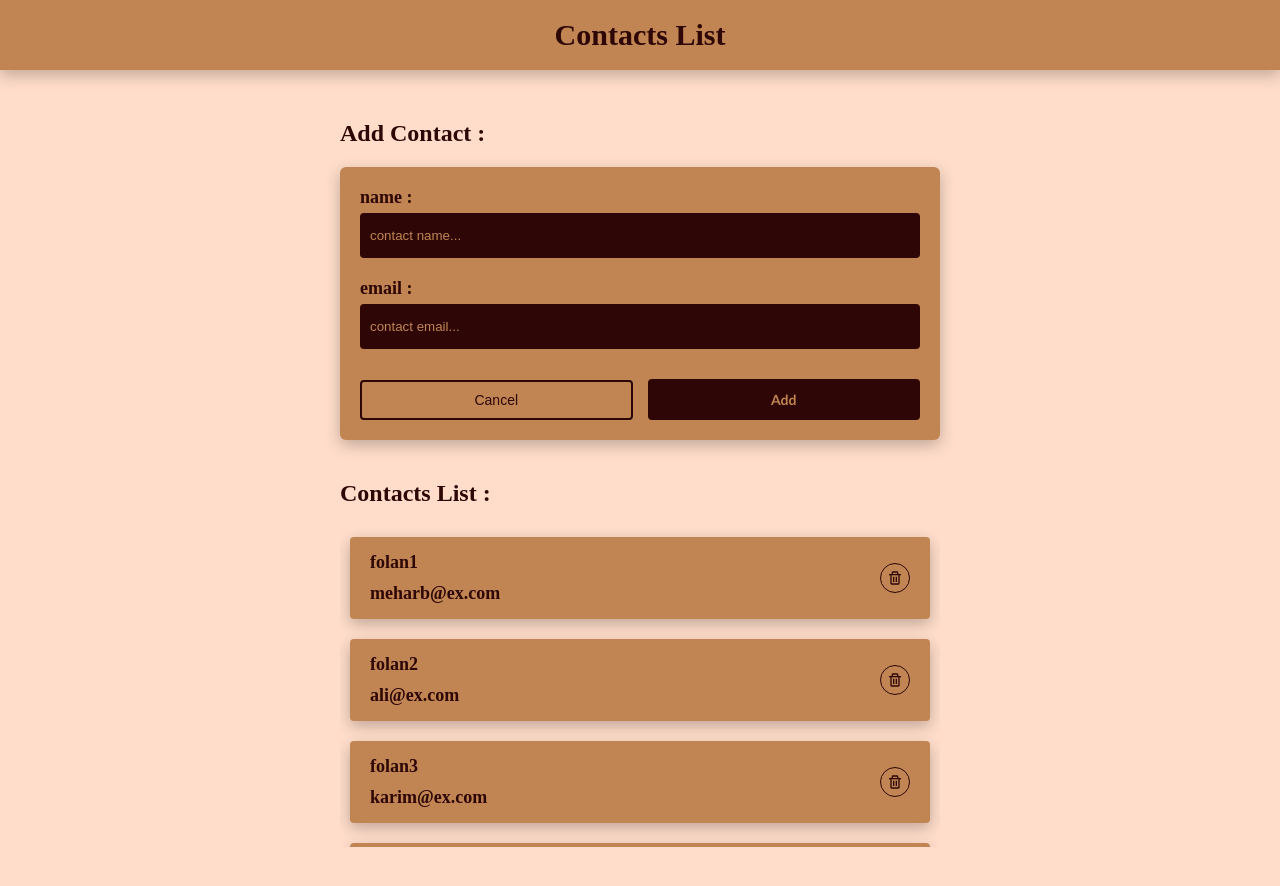
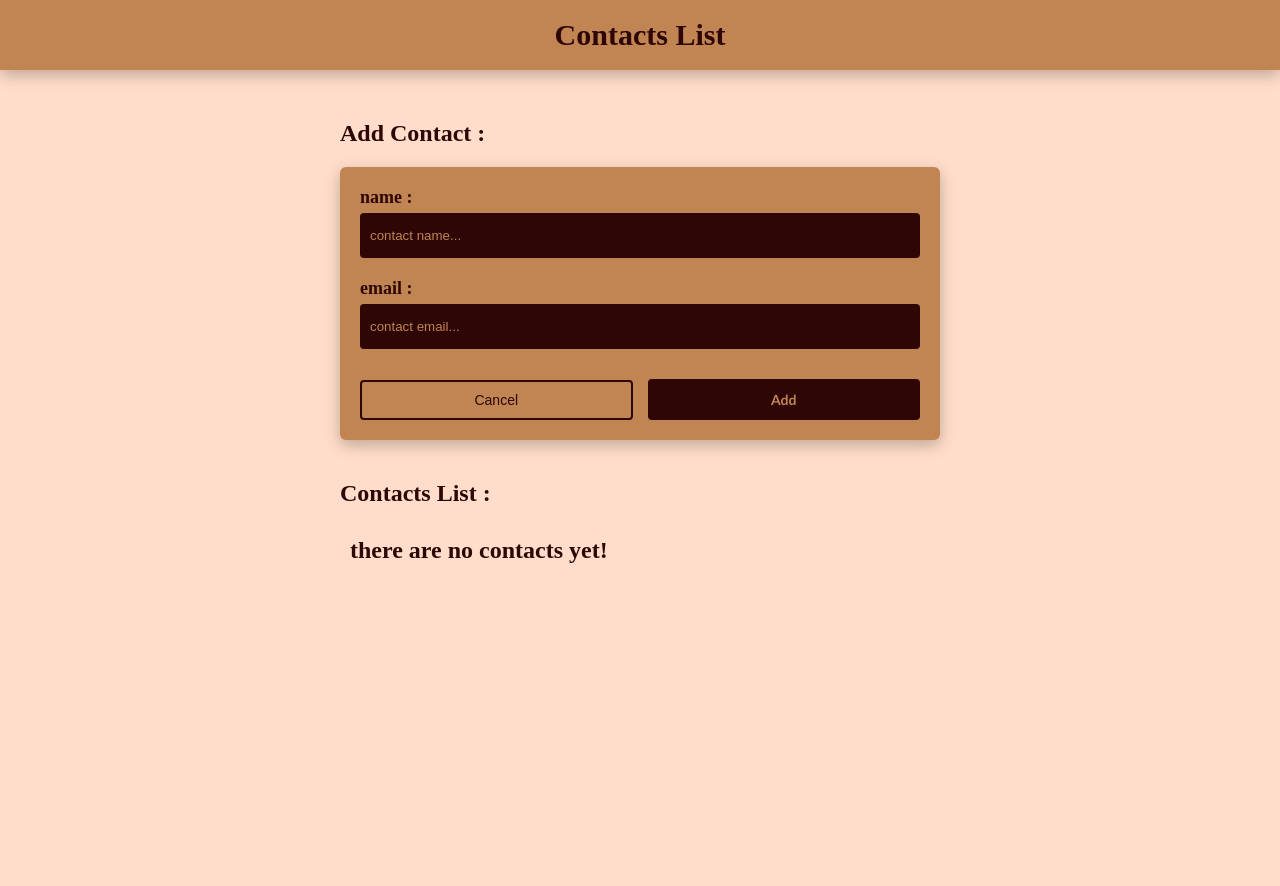
Before and after one commit to mehrabFronto/Contacts-List-App-Project, a React (Create React App) app: page / in a window 1280 px wide. Built offline with nearby package versions, Linux system fonts and the light colour scheme.

Commit message:
add and remove feature added

```diff
--- a/src/App.css
+++ b/src/App.css
@@ -239,7 +239,6 @@
     width: 100%;
     background-color: var(--secondary-color);
     color: var(--primary-color);
-    padding:15px 20px;
     border-radius: 4px;
     box-shadow: 0px 5px 15px var(--box-shadow-color);
 }
@@ -251,6 +250,8 @@
 }
 
 .item__detail{
+    padding:15px 20px;
+    width: 100%;
     display: flex;
     flex-direction: column;
     align-items: start;
--- a/src/App.js
+++ b/src/App.js
@@ -1,9 +1,12 @@
 import "./App.css";
 import ContactsApp from "./components/ContactsApp/ContactsApp";
+import { ToastContainer } from "react-toastify";
+import "react-toastify/dist/ReactToastify.css";
 
 const App = () => {
    return (
       <div className="app">
+         <ToastContainer style={{ fontSize: "1.6rem" }} />
          <ContactsApp />
       </div>
    );
--- a/src/components/Contact/Contact.js
+++ b/src/components/Contact/Contact.js
@@ -1,21 +1,25 @@
 import { BiTrash } from "react-icons/bi";
 
-const Contact = ({ contact, onSelect }) => {
+const Contact = ({ contact, onSelect, onRemove }) => {
    return (
-      <div
-         className="item__container"
-         onClick={() => onSelect(contact.id)}>
+      <div className="item__container">
          <div
             className="item"
             style={{ cursor: "pointer" }}>
             {/* contact detail */}
-            <div className="item__detail">
+            <div
+               className="item__detail"
+               onClick={() => onSelect(contact.id)}>
                <h3>{contact.name}</h3>
                <h3>{contact.email}</h3>
             </div>
             {/* buttons */}
-            <div className="buttons__container">
-               <button className="btn btn--item btn--delete">
+            <div
+               className="buttons__container"
+               style={{ padding: "0px 20px" }}>
+               <button
+                  className="btn btn--item btn--delete"
+                  onClick={() => onRemove(contact.id)}>
                   <BiTrash />
                </button>
             </div>
--- a/src/components/ContactForm/ContactForm.js
+++ b/src/components/ContactForm/ContactForm.js
@@ -1,11 +1,14 @@
 import { useState } from "react";
 
-const ContactForm = () => {
+const ContactForm = ({ onAddContact }) => {
    // new user
    const [newContact, setNewContact] = useState({ name: "", email: "" });
 
    const submitHandler = (e) => {
       e.preventDefault();
+      // send the new data
+      onAddContact(newContact);
+      // clear the inputs
       setNewContact({ name: "", email: "" });
    };
 
--- a/src/components/ContactsApp/ContactsApp.js
+++ b/src/components/ContactsApp/ContactsApp.js
@@ -3,14 +3,10 @@ import ContactForm from "../ContactForm/ContactForm";
 import ContactsList from "../ContactsList/ContactsList";
 import Header from "../Header/Header";
 import SelectedContact from "../SelectedContact/SelectedContact";
+import { toast } from "react-toastify";
 
 const ContactsApp = () => {
-   const [contacts, setContacts] = useState([
-      { id: 1, name: "folan1", email: "meharb@ex.com" },
-      { id: 2, name: "folan2", email: "ali@ex.com" },
-      { id: 3, name: "folan3", email: "karim@ex.com" },
-      { id: 4, name: "folan4", email: "saheb@ex.com" },
-   ]);
+   const [contacts, setContacts] = useState([]);
 
    const [selectedContact, setSelectedContact] = useState(undefined);
 
@@ -19,13 +15,37 @@ const ContactsApp = () => {
       setSelectedContact(contact);
    };
 
+   const addContactHander = (contact) => {
+      // add more datail to the new data
+      const newContact = {
+         ...contact,
+         id: new Date().getTime(),
+         createdAt: new Date().toISOString(),
+      };
+
+      // set new data
+      setContacts([...contacts, newContact]);
+
+      toast.success("contact successfully added");
+   };
+
+   const removeContactHandler = (id) => {
+      // filter the data
+      const filteredContacts = contacts.filter((c) => c.id !== id);
+      // set new data
+      setContacts(filteredContacts);
+
+      toast.success("contact successfully deleted");
+   };
+
    return (
       <>
          <Header />
-         <ContactForm />
+         <ContactForm onAddContact={addContactHander} />
          <ContactsList
             contacts={contacts}
             onSelect={selectContactHadnler}
+            onRemove={removeContactHandler}
          />
          {selectedContact && (
             <SelectedContact
--- a/src/components/ContactsList/ContactsList.js
+++ b/src/components/ContactsList/ContactsList.js
@@ -1,6 +1,6 @@
 import Contact from "../Contact/Contact";
 
-const ContactsList = ({ contacts, onSelect }) => {
+const ContactsList = ({ contacts, onSelect, onRemove }) => {
    // conditional rendering
    const renderContacts = () => {
       // if there is not any contacts => return a message . else return the list of contacts
@@ -16,6 +16,7 @@ const ContactsList = ({ contacts, onSelect }) => {
             key={c.id}
             contact={c}
             onSelect={onSelect}
+            onRemove={onRemove}
          />
       ));
    };
```
